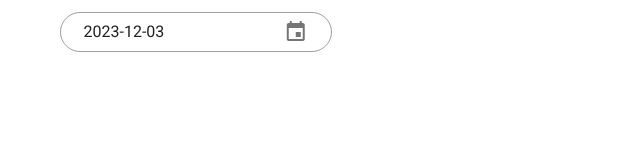
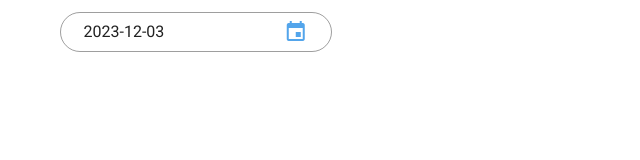
Before and after one commit to SamLizard/VueComponents, a Vue app in the folder global-components/: page / in a window 1280 px wide. Shown: the top 160 px of the page, without its empty margins (0-640 px from the left). Built offline with nearby package versions, Linux system fonts and the light colour scheme.

Commit message:
feat(DatePicker): Added icon color

```diff
--- a/global-components/src/components/DatePicker.vue
+++ b/global-components/src/components/DatePicker.vue
@@ -31,7 +31,11 @@
           :filled="filled"
           :rules="rules"
           hide-details="auto"
-        ></v-text-field>
+        >
+          <template v-if="iconColor !== undefined" v-slot:append>
+            <v-icon :color="iconColor">event</v-icon>
+          </template>
+        </v-text-field>
         <!-- hint="MM/DD/YYYY format"
               persistent-hint -->
       </template>
@@ -70,6 +74,10 @@ export default {
     language: {
       type: String,
       default: "en",
+    },
+    iconColor: {
+      type: String,
+      required: "false"
     },
     color: {
       type: String,
--- a/global-components/src/componentsUsages/DatePickerUsage.vue
+++ b/global-components/src/componentsUsages/DatePickerUsage.vue
@@ -6,6 +6,7 @@
           v-model="date"
           :allowedDates="isAllowedDate"
           :rules="testRules"
+          iconColor="#53A5EB"
         />
       </v-col>
     </v-row>
```
